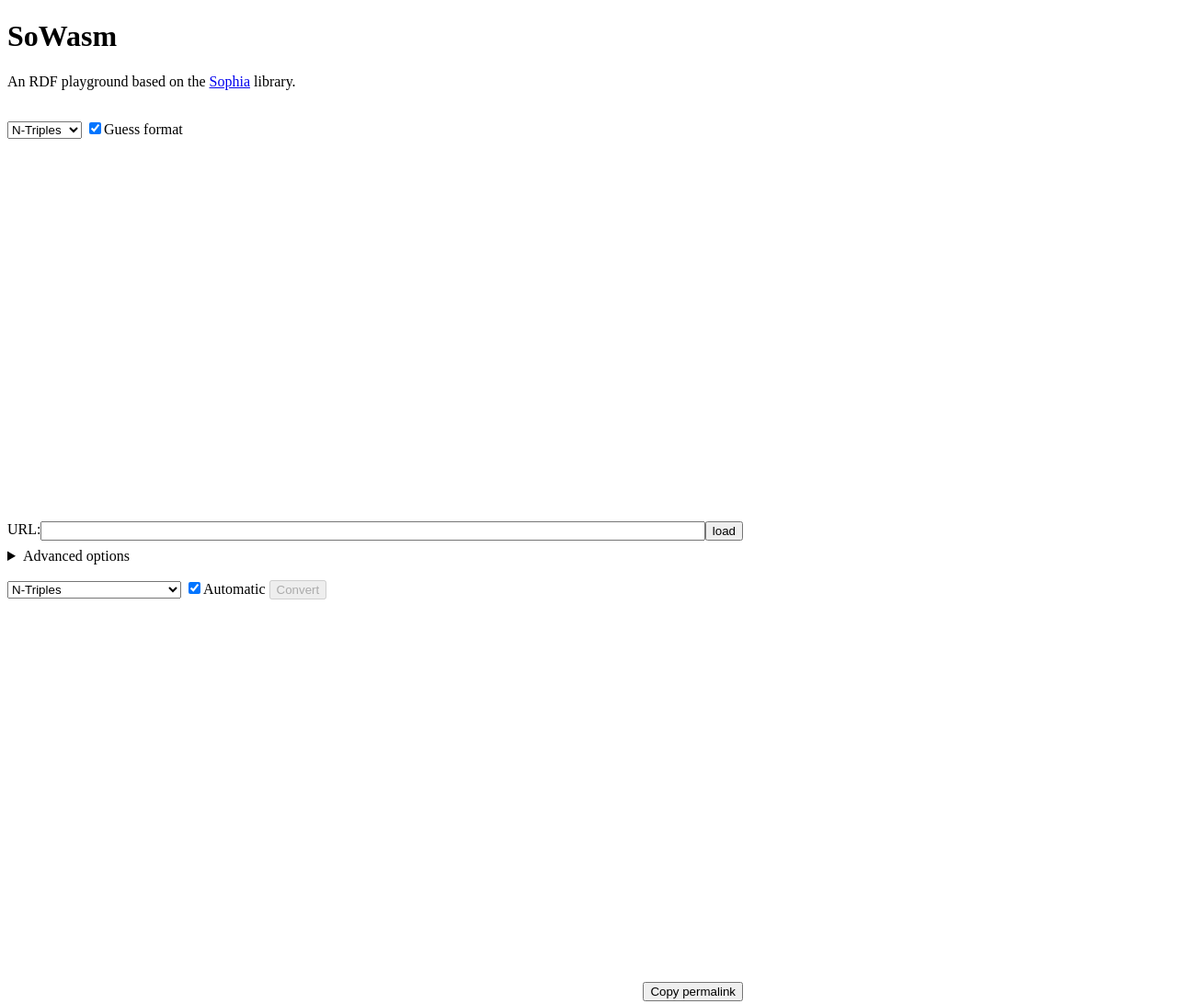
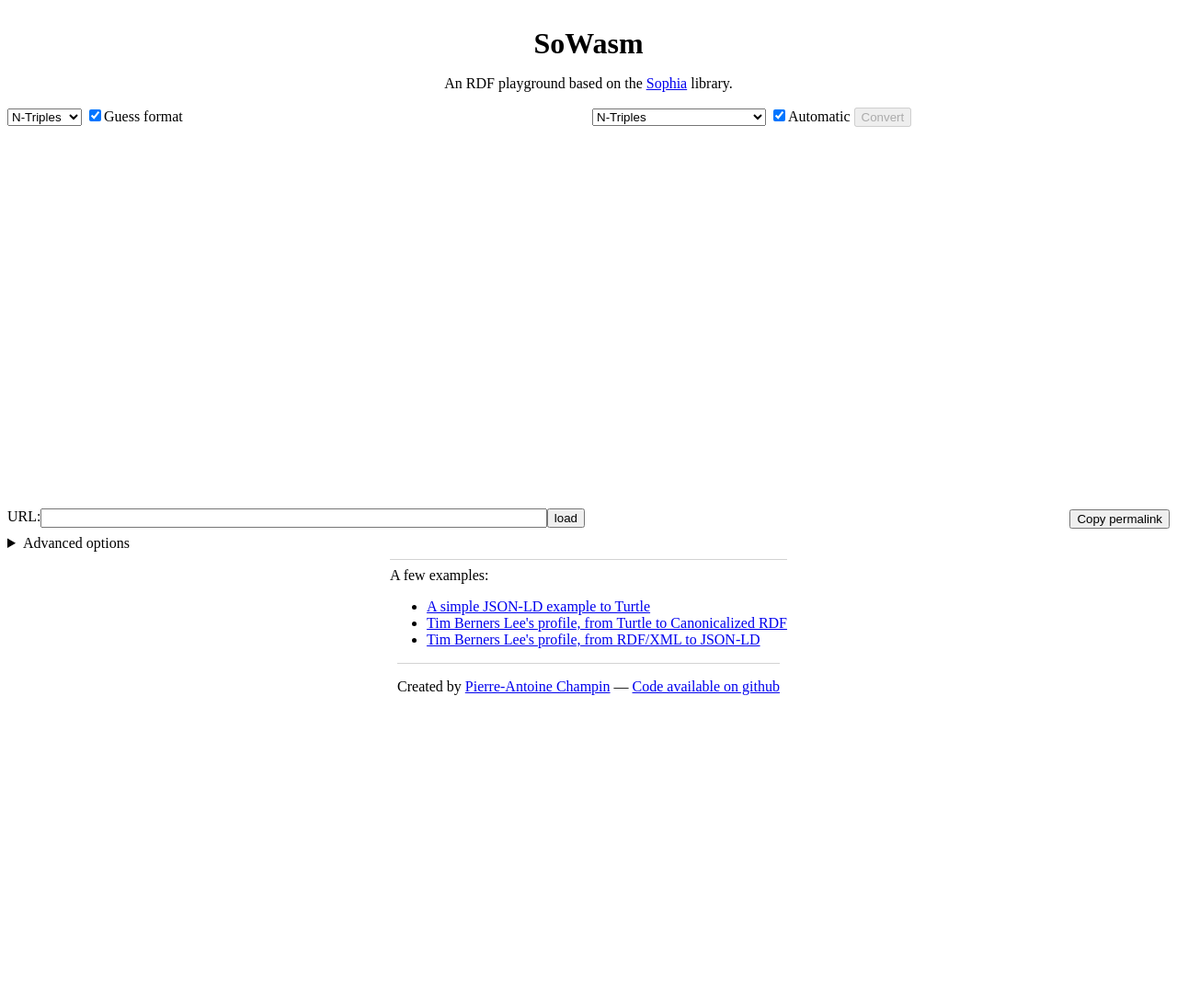
Before and after one commit to pchampin/sowasm, a plain HTML site: page demo/index.html in a window 1280 px wide. Shown: the top 1092 px of the page at 92% size. After the commit the page ends 800 px from the top, so only its background shows below. Drawn offline with nearby package versions, Linux system fonts and the light colour scheme.

Commit message:
Improved the layout, use flexbox, center items, put the 2 editors side by side on medium and large screen

```diff
--- a/demo/index.html
+++ b/demo/index.html
@@ -1,13 +1,20 @@
 <!DOCTYPE html>
 <html lang="en">
+<head>
     <meta charset="utf-8">
+    <meta name="viewport" content="width=device-width, initial-scale=1">
     <title>SoWasm demo</title>
+    <meta name="description" content="RDF converter and validator" />
+    <!-- <link rel="icon" href="TODO"> -->
     <link rel="stylesheet" href="style.css">
     <script src="script.js" type="module"></script>
+</head>
 
+<body>
     <h1>SoWasm</h1>
     <p>An RDF playground based on the <a href="https://crates.io/crates/sophia">Sophia</a> library.</p>
 
+    <div id="iodiv">
         <div id="idiv">
             <select id="iformat">
                 <option value="application/n-triples">N-Triples</option>
@@ -53,6 +60,7 @@
                 <button id="permalink">Copy permalink</button>
             </div>
         </div>
+    </div>
     <div id=examples>
     A few examples:
     <ul>
@@ -67,3 +75,4 @@ A few examples:
         <a href="https://github.com/pchampin/sowasm">Code available on github</a>
         </p>
     </footer>
+</body>
--- a/demo/style.css
+++ b/demo/style.css
@@ -1,8 +1,35 @@
+body {
+    display: flex;
+    flex-direction: column;
+    align-items: center;
+    width: 100% - 1em;
+    margin: 0.5em;
+}
+h1 {
+    margin-bottom: 0;
+}
+
 #idiv, #odiv {
-    display: inline-block;
-    width: 50em;
-    margin: 1em 1em 0 0;
-    vertical-align: top;
+    width: 100%;
+}
+#iodiv {
+    width: 100%;
+    display: flex;
+    flex-direction: column;
+    gap: 1em;
+}
+
+/* Editors side by side on medium and large screens */
+/* To make it work only on large screens use 1024px */
+@media (min-width: 768px) {
+    #iodiv {
+        display: flex;
+        flex-direction: row;
+        gap: 0.5em;
+    }
+    #idiv, #odiv {
+        width: calc(50%);
+    }
 }
 
 #input, #output {
```
Lines whose indentation alone changed are shown as unchanged.
